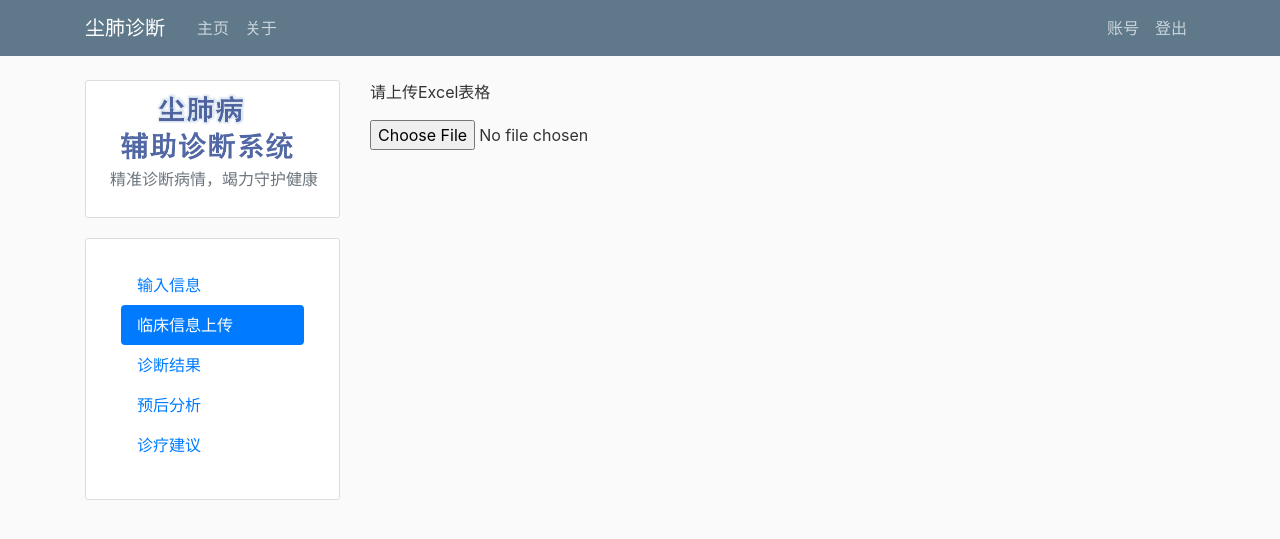
After one commit to Yeqi-Fang/Diagnosis-of-pneumoconiosis, a Flask app: page /excel in a window 1280 px wide. The commit adds this page. Shown: the top 539 px of the page. Run offline with Flask 2, Linux system fonts and the light colour scheme; a user stored in the database is signed in; some libraries are stand-ins or nearby versions.

Commit message:
23-2-11-6

```diff
--- a/flaskblog/routes.py
+++ b/flaskblog/routes.py
@@ -315,3 +315,9 @@ def redirect_prescription():
     last_xray = Xray.query.filter_by(author=current_user).all()[-1]
     post_id = last_xray.id
     return redirect(url_for('prescriptions', post_id=post_id))
+
+
+@app.route("/excel", methods=['GET'])
+@login_required
+def excel():
+    return render_template('excel.html')
--- /dev/null
+++ b/flaskblog/templates/excel.html
@@ -0,0 +1,33 @@
+{% extends "layout.html" %}
+{% block bar %}
+    <div class="content-section">
+        <div class="container mt-3 mb-4">
+            {#                <h2>目录</h2>#}
+            <ul class="nav nav-pills flex-column" role="tablist">
+                <li class="nav-item ">
+                    <a class="nav-link  " data-bs-toggle="pill" href="{{ url_for('diagnosis') }}">输入信息</a>
+                </li>
+                <li class="nav-item">
+                    <a class="nav-link active" data-bs-toggle="pill"
+                       href="{{ url_for('redirect_prescription') }}">临床信息上传</a>
+                </li>
+                <li class="nav-item">
+                    <a class="nav-link " data-bs-toggle="pill" href="{{ url_for('account') }}">诊断结果</a>
+                </li>
+                <li class="nav-item">
+                    <a class="nav-link " data-bs-toggle="pill"
+                       href="{{ url_for('redirect_detail') }}">预后分析</a>
+                </li>
+                <li class="nav-item">
+                    <a class="nav-link" data-bs-toggle="pill" href="{{ url_for('redirect_prescription') }}">诊疗建议</a>
+                </li>
+            </ul>
+        </div>
+    </div>
+{% endblock %}
+{% block content %}
+    <form>
+        <p for="myfile">请上传Excel表格</p>
+        <input type="file" id="myfile" name="myfile">
+    </form>
+{% endblock content %}
--- a/flaskblog/templates/prescriptions.html
+++ b/flaskblog/templates/prescriptions.html
@@ -8,6 +8,10 @@
                 <li class="nav-item ">
                     <a class="nav-link " data-bs-toggle="pill" href="{{ url_for('diagnosis') }}">输入信息</a>
                 </li>
+                <li class="nav-item">
+                    <a class="nav-link" data-bs-toggle="pill" href="{{ url_for('excel') }}">临床信息上传</a>
+                </li>
+
                 <li class="nav-item">
                     <a class="nav-link " data-bs-toggle="pill" href="{{ url_for('account') }}">诊断结果</a>
                 </li>
```
Also changed, not shown: flaskblog/templates/account.html (+8 -2 lines), flaskblog/templates/details.html (+6 -1 lines), flaskblog/templates/diagnose.html (+11 -8 lines).
